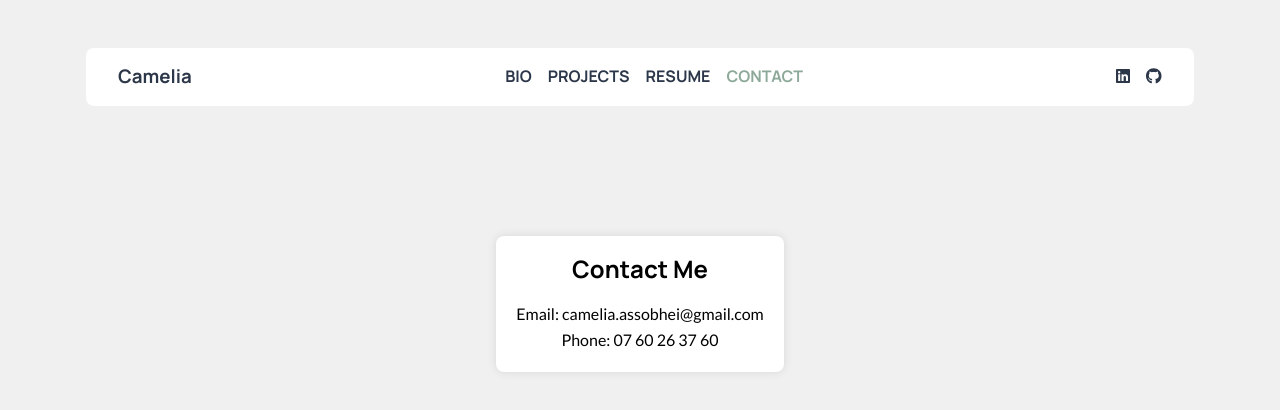
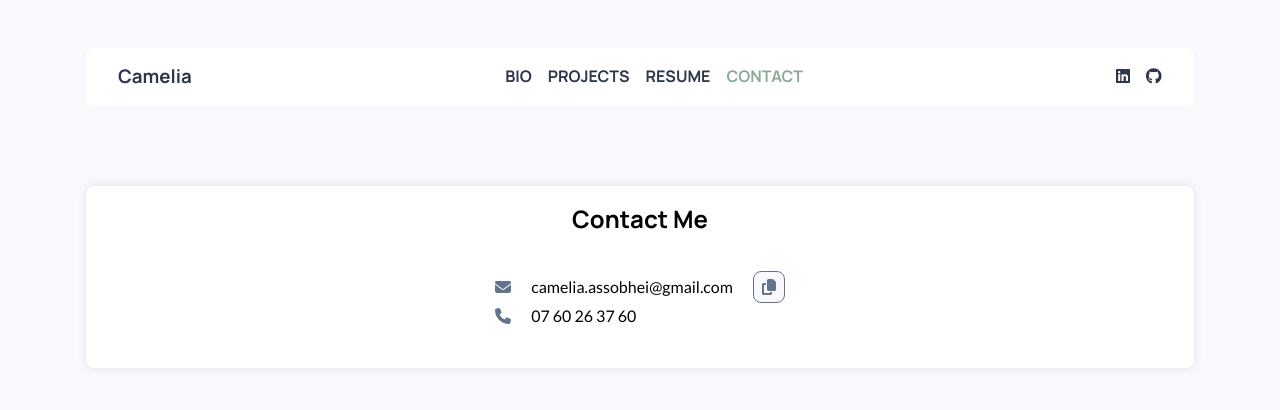
Before and after one commit to Cameliaasb/Resume, a React (Create React App) app: page /contact in a window 1280 px wide. Shown: the top 410 px of the page. Built offline with nearby package versions, Linux system fonts and the light colour scheme.

Commit message:
[UX] Contact page with copy btn

```diff
--- a/package.json
+++ b/package.json
@@ -1,7 +1,7 @@
 {
   "name": "resume",
   "version": "0.1.0",
-  "private": true,
+    "private": true,
   "dependencies": {
     "@fortawesome/fontawesome-free": "^6.4.2",
     "@fortawesome/fontawesome-svg-core": "^6.4.2",
@@ -23,7 +23,7 @@
     "web-vitals": "^2.1.4"
   },
   "scripts": {
-    "start": "react-scripts start",
+        "start": "react-scripts start",
     "build": "react-scripts build",
     "test": "react-scripts test",
     "eject": "react-scripts eject"
--- a/src/components/Card.js
+++ b/src/components/Card.js
@@ -1,6 +1,4 @@
 import React from 'react';
-import { FontAwesomeIcon } from '@fortawesome/react-fontawesome';
-import { faArrowRight } from '@fortawesome/free-solid-svg-icons';
 
 
 const Card = ({ project, languages, topics }) => {
--- a/src/pages/Contact.js
+++ b/src/pages/Contact.js
@@ -1,19 +1,35 @@
-import React from 'react';
+import React, { useState } from 'react';
 import Navbar from '../components/Navbar';
+import { FontAwesomeIcon } from '@fortawesome/react-fontawesome';
+import { faPhone, faEnvelope, faCheck, faCopy } from '@fortawesome/free-solid-svg-icons';
+
 
 const Contact = () => {
+  const [copied, setCopied] = useState(false);
+
+  const copy = () => {
+    navigator.clipboard.writeText("camelia.assobhei@gmail.com");
+    setCopied(true)
+  }
   return (
     <div>
-    <Navbar />
+      <Navbar />
 
-    <div class="container">
-    <h2>Contact Me</h2>
+      <div class="container">
+        <h2>Contact Me</h2>
 
-    <div class="contact-info">
-        <p>Email: <a href="mailto:camelia.assobhei@gmail.com">camelia.assobhei@gmail.com</a></p>
-        <p>Phone: 07 60 26 37 60</p>
-    </div>
-</div>
+        <div class="contact-infos">
+          <div className='contact-info'>
+            <FontAwesomeIcon icon={faEnvelope} className="blue" /> <a href="mailto:camelia.assobhei@gmail.com">camelia.assobhei@gmail.com</a>
+
+            <div className='copy-btn blue' onClick={copy}>
+              <p> {copied ? "Copied" : ""} <FontAwesomeIcon icon={copied ? faCheck : faCopy} /></p>
+            </div>
+          </div>
+
+          <div className='contact-info'><FontAwesomeIcon icon={faPhone} className="blue" /> 07 60 26 37 60</div>
+        </div>
+      </div>
     </div>
   );
 };
--- a/src/styles/_common.scss
+++ b/src/styles/_common.scss
@@ -6,7 +6,7 @@ $primary-color:     #2c3749;
 $secondary-color:   #65748d;
 $lighter-color:     #d5dbd7;
 $light-color:       #8ea999;
-$light-grey:        #F0F0F0;
+$light-grey:        #f8f8fd;
 
 $border-radius:     8px;
 $title-font:        'Manrope', sans-serif;
--- a/src/styles/pages/_contact.scss
+++ b/src/styles/pages/_contact.scss
@@ -1,17 +1,31 @@
 .container {
-  max-width:        600px;
-  margin:           50px auto;
-  padding:          20px;
+  padding: 20px;
   background-color: #fff;
-  border-radius:    $border-radius;
-  box-shadow:       0 0 10px rgba(0, 0, 0, 0.1);
-  text-align:       center;
+  border-radius: 8px;
+  box-shadow: 0 0 10px rgba(0, 0, 0, 0.1);
+  text-align: center;
+  align-items: center;
+  display: flex;
+  flex-direction: column;
 }
 
 
-.contact-info {
-  display:        flex;
-  flex-direction: column;
-  align-items:    center;
-  margin-top:     20px;
+.contact-infos {
+  margin-top: 20px;
+  padding: 20px;
+
+  .contact-info {
+    display: flex;
+    align-items: center;
+    justify-content: flex-start;
+    gap: 20px;
+  }
 }
+
+.copy-btn {
+  background-color:   $light-grey;
+  padding:            2px 8px;
+  border:             0.5px solid $secondary-color;
+  border-radius:      $border-radius;
+  cursor:             pointer;
+}
```
Also changed, not shown: 1 other file (tests, documents, lock files or other folders).
